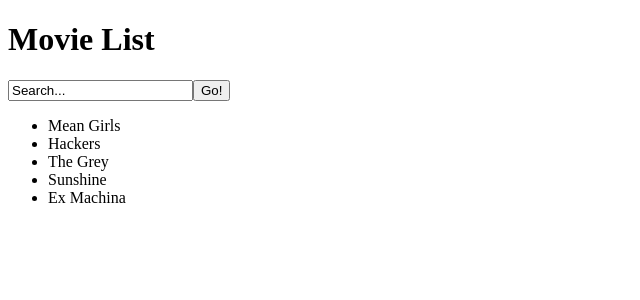
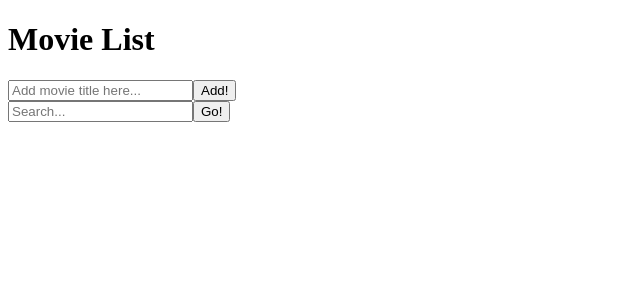
Before and after one commit to LilCare/Movie-List-TA-practice, a React app: page / in a window 1280 px wide. Shown: the top 300 px of the page, without its empty margins (0-640 px from the left). Built offline with nearby package versions, Linux system fonts and the light colour scheme.

Commit message:
Implement Form w/ movieAdder and Movie w/ watched button

```diff
--- a/client/src/App.jsx
+++ b/client/src/App.jsx
@@ -1,18 +1,21 @@
 import React from 'react';
 import MovieList from './MovieList';
 import Search from './Search';
+import Form from './Form';
 import exampleMovies from '../data/exampleMovieList.js';
 
 class App extends React.Component {
   constructor(props) {
     super(props);
     this.state = {
-      movies: exampleMovies
+      movies: []
     };
+    this.handleSearch = this.handleSearch.bind(this);
+    this.movieAdder = this.movieAdder.bind(this);
     //set initial state with an empty movieList
   }
 
-  componentDidMount () {
+  componentDidMount() {
     //call the handle search with the '*' query to get the full movieList
     //callback: setState with the full list
   }
@@ -23,6 +26,12 @@
     //invoke callback
   }
 
+  movieAdder(movie) {
+    var movieList = this.state.movies.slice(0);
+    movieList.push({title: movie, watched: false});
+    this.setState({movies: movieList});
+  }
+
   render() {
     return (
       <div>
@@ -30,7 +39,8 @@
         <h1>Movie List</h1>
         </header>
         <nav>
-          <Search handleSearch={this.handleSearch.bind(this)} />
+          <Form movieAdder={this.movieAdder} />
+          <Search handleSearch={this.handleSearch} />
         </nav>
         <MovieList movies={this.state.movies} />
       </div>
--- /dev/null
+++ b/client/src/Form.jsx
@@ -0,0 +1,33 @@
+import React from 'react';
+
+class Form extends React.Component {
+  constructor(props) {
+    super(props);
+    this.state = {value: ''};
+    this.handleChange = this.handleChange.bind(this);
+    this.handleSubmit = this.handleSubmit.bind(this);
+  }
+
+  handleChange(event) {
+    this.setState({value: event.target.value});
+  }
+
+  handleSubmit(event) {
+    event.preventDefault();
+    this.props.movieAdder(this.state.value);
+    this.setState({value: ''});
+  }
+
+  render() {
+    return (
+      <form onSubmit={this.handleSubmit}>
+        <label>
+          <input type="text" placeholder="Add movie title here..." value={this.state.value} onChange={this.handleChange} />
+        </label>
+          <input type="submit" value="Add!" />
+      </form>
+    );
+  };
+}
+
+export default Form;
--- /dev/null
+++ b/client/src/Movie.jsx
@@ -0,0 +1,12 @@
+import React from 'react';
+
+var Movie = ({movie}) => (
+  <div className="movie">
+    <div className="title">
+      {movie.title}
+    </div>
+      <button>watched</button>
+  </div>
+)
+
+export default Movie;
--- a/client/src/MovieList.jsx
+++ b/client/src/MovieList.jsx
@@ -1,13 +1,12 @@
 import React from 'react';
+import Movie from './Movie.jsx';
 
 var MovieList = ({movies}) => (
-  <div>
-    <ul>
-      {movies.map(movie =>
-        <li key={movie.title}>{movie.title}</li>
-      )}
-    </ul>
-  </div>
+  <section>
+    {movies.map(movie =>
+      <Movie key={movie.title} movie={movie} />
+    )}
+  </section>
 )
 
 export default MovieList;
--- a/client/src/Search.jsx
+++ b/client/src/Search.jsx
@@ -3,7 +3,7 @@
 class Search extends React.Component {
   constructor(props) {
     super(props);
-    this.state = {query: 'Search...'};
+    this.state = {query: ''};
   }
 
   handleChange(event) {
@@ -11,8 +11,9 @@
   }
 
   handleSubmit(event) {
+    event.preventDefault();
+    this.setState({value: ''});
     alert('A movie was searched: ' + this.state.query);
-    event.preventDefault();
     //
   }
 
@@ -20,7 +21,7 @@
     return (
       <form onSubmit={this.handleSubmit.bind(this)}>
         <label>
-          <input type="text" value={this.state.query} onChange={this.handleChange.bind(this)} />
+          <input type="text" placeholder="Search..." value={this.state.query} onChange={this.handleChange.bind(this)} />
         </label>
         <input type="submit" value="Go!" />
       </form>
```
